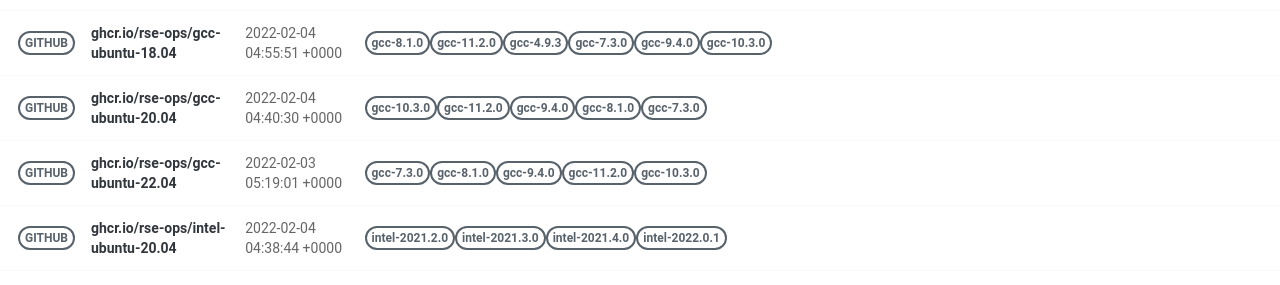
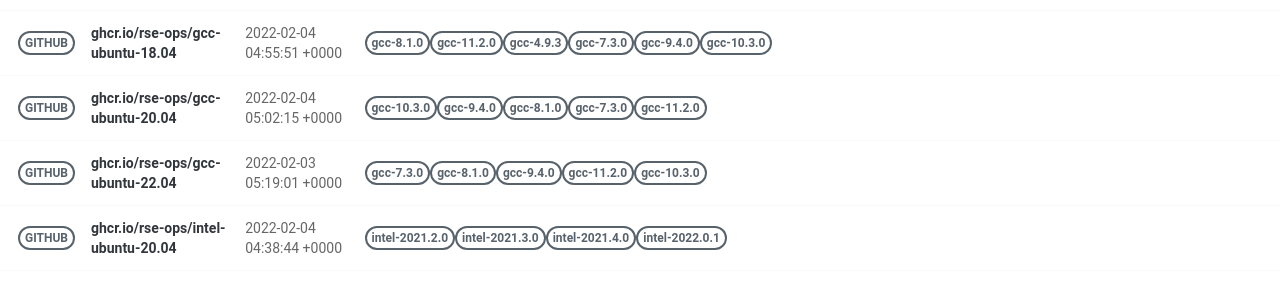
Before and after one commit to rse-ops/docker-images, a Jekyll site: the page built from pages/index.md, in a window 1280 px wide. Shown: the part 581-866 px from the top of the page. Built offline with Jekyll 4.4.1, drawn with Linux system fonts in a browser that asks for light colours; nearby versions of some CDN libraries.

Commit message:
Automated push to update library 2022-02-04

```diff
--- a/_library/ghcr.io-rse-ops-gcc-ubuntu-20.04.md
+++ b/_library/ghcr.io-rse-ops-gcc-ubuntu-20.04.md
@@ -1,7 +1,7 @@
 ---
 layout: container
 name: ghcr.io/rse-ops/gcc-ubuntu-20.04
-updated_at: 2022-02-04 04:40:30.421769
+updated_at: 2022-02-04 05:02:15.813553
 
 
 container_url: https://github.com/orgs/rse-ops/packages/container/package/gcc-ubuntu-20.04
```
Also changed, not shown: other parts of _library/ghcr.io-rse-ops-gcc-ubuntu-20.04.md (+3 -3 lines).
